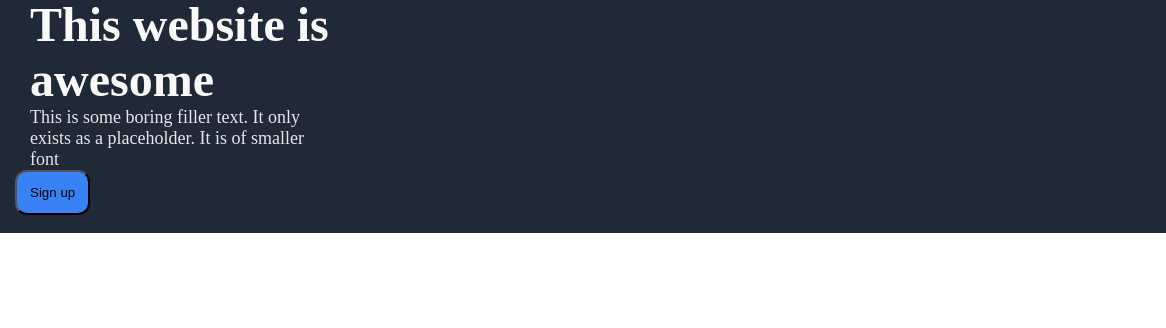
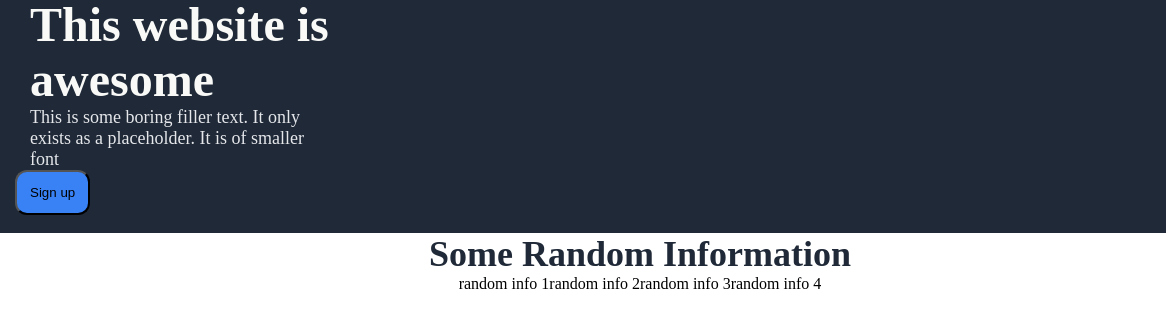
Before and after one commit to eric922/landing-page, a plain HTML site: page index.html in a window 1280 px wide. Shown: the part 30-358 px from the top of the page, 0-1166 px from the left. Drawn offline with Linux system fonts and the light colour scheme.

Commit message:
Add files via upload
Finished first portion of site. Added header and info boxes to second portion.

```diff
--- a/index.html
+++ b/index.html
@@ -26,5 +26,13 @@
       <img src ="off" alt = "office meeting">
     </div>
 </div>
+<h2 id = "info"> Some Random Information</h2>
+<div class = "info-box">
+
+    <li> random info 1</li>
+    <li> random info 2</li>
+    <li> random info 3</li>
+    <li> random info 4</li>
+</div>
 </body>
 </html>
--- a/style.css
+++ b/style.css
@@ -2,6 +2,9 @@
 .hero{
     background-color: #1F2937;
 
+}
+body{
+    list-style: none;
 }
 h2{
 
@@ -50,3 +53,13 @@ header{
     justify-content: flex-end;
     align-self: center;
 }
+#info{
+    font-size: 36px;
+    font-style: bold;
+    color: #1F2937;
+    text-align: center;
+}
+.info-box{
+    display: flex;
+    justify-content: center;
+}
```
